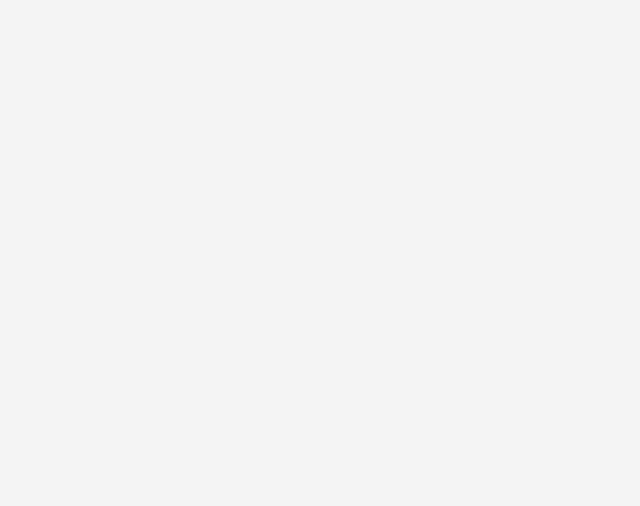
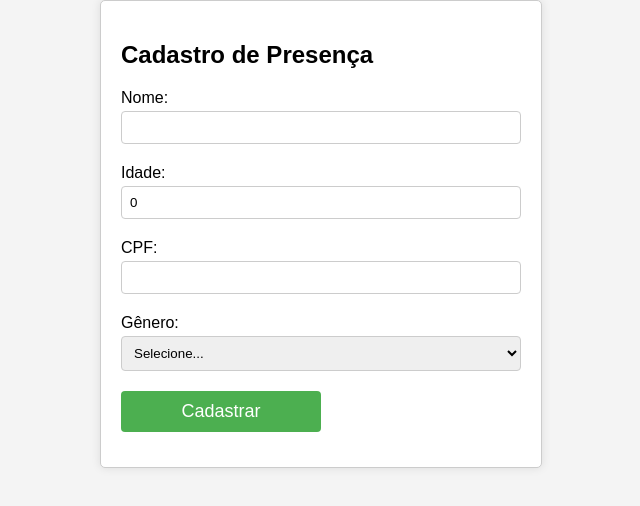
Before and after one commit to Zaanin/Projeto-Front, a React (Vite) app: page /cadastroCli in a window 1280 px wide. Before the commit this address had no page. Shown: the top 506 px of the page, without its empty margins (319-959 px from the left). Built offline with nearby package versions, Linux system fonts and the light colour scheme; the HTML template or start-up script is replaced by a standard one.

Commit message:
primeiro v1

```diff
--- a/src/routes/router.tsx
+++ b/src/routes/router.tsx
@@ -1,14 +1,48 @@
+import React from 'react';
 import { Route, Routes } from 'react-router-dom';
 import { Home } from '../screens/Home';
 import { Visualizar } from '../screens/visualizar2';
 import Menu from '../screens/Menu2';
+import TelaCadastro from '../screens/cadastroCli';
 
 export function Router() {
+  // Estado para armazenar os dados do formulário
+  const [dadosFormulario, setDadosFormulario] = React.useState({
+    nome: '',
+    idade: 0,
+    cpf: '',
+    genero: '',
+  });
+
+  // Função que será chamada quando o formulário for submetido
+  const handleCadastroSubmit = (dados) => {
+    // Lógica para lidar com os dados do formulário
+    console.log('Dados do formulário:', dados);
+    // Pode adicionar lógica para enviar os dados para o servidor, etc.
+    // Exemplo: api.post('/cadastrar', dados)
+  };
+
+  // Função para atualizar o estado conforme os campos do formulário são alterados
+  const handleChange = (campo, valor) => {
+    setDadosFormulario((prevDados) => ({ ...prevDados, [campo]: valor }));
+  };
+
   return (
     <Routes>
       <Route path="/" element={<Home />} />
       <Route path="/Menu2" element={<Menu />} />
       <Route path="/visualizar2/:Nome" element={<Visualizar />} />
+      {/* Passar a função onSubmit e os dados do formulário ao usar TelaCadastro */}
+      <Route
+        path="/cadastroCli"
+        element={
+          <TelaCadastro
+            onSubmit={handleCadastroSubmit}
+            dadosFormulario={dadosFormulario}
+            handleChange={handleChange}
+          />
+        }
+      />
     </Routes>
   );
 }
--- a/src/screens/Menu.css
+++ b/src/screens/Menu.css
@@ -2,23 +2,36 @@
   display: flex;
   flex-direction: column;
   align-items: center;
-  margin: 20px;
+  justify-content: center;
+  height: 100vh;
 }
 
 .menuItems {
   display: flex;
   flex-direction: column;
   align-items: center;
-  margin-top: 10px;
+  margin-top: 20px;
+}
+
+.buttonContainer {
+  display: flex;
+  flex-direction: column;
+  align-items: center;
 }
 
 button {
-  margin-bottom: 10px;
-  padding: 10px;
-  font-size: 16px;
+  margin-bottom: 15px;
+  padding: 15px;
+  font-size: 18px;
   cursor: pointer;
   background-color: #4caf50;
   color: white;
   border: none;
-  border-radius: 5px;
+  border-radius: 8px;
+  width: 200px;
+  transition: background-color 0.3s ease;
 }
+
+button:hover {
+  background-color: #45a049;
+}
--- a/src/screens/Menu2.tsx
+++ b/src/screens/Menu2.tsx
@@ -1,15 +1,21 @@
 import React from 'react';
+import { Link } from 'react-router-dom';
 import './Menu.css'; // Certifique-se de importar seus estilos corretamente
 
 const MenuVertical = () => {
   return (
     <div className="menuVertical">
-      <h1>Menu Vertical</h1>
       <div className="menuItems">
-        <button>Item 1</button>
-        <button>Item 2</button>
-        <button>Item 3</button>
-        {/* Adicione mais botões conforme necessário */}
+        {/* Adicione a rota ao primeiro botão para ir para a tela de cadastro */}
+        <Link to="/cadastroCli">
+          <button>Cadastro de Usuário</button>
+        </Link>
+        <div className="buttonContainer">
+          <button>Cadastro de Aluno</button>
+          <button>DashBoard Turma</button>
+          <button>Agenda Direção</button>
+          {/* Adicione mais botões conforme necessário */}
+        </div>
       </div>
     </div>
   );
--- /dev/null
+++ b/src/screens/cadastroCli.css
@@ -0,0 +1,40 @@
+/* Estilize a div principal */
+.tela-cadastro {
+    max-width: 400px;
+    margin: 0 auto;
+    padding: 20px;
+    border: 1px solid #ccc;
+    border-radius: 5px;
+    background-color: #fff;
+    box-shadow: 0 0 10px rgba(0, 0, 0, 0.1);
+  }
+
+  /* Estilize os rótulos e inputs */
+  label {
+    display: block;
+    margin-bottom: 10px;
+  }
+
+  .input-field {
+    width: 100%;
+    padding: 8px;
+    margin-top: 4px;
+    margin-bottom: 10px;
+    box-sizing: border-box;
+    border: 1px solid #ccc;
+    border-radius: 4px;
+  }
+
+  /* Estilize o botão de submit */
+  .submit-button {
+    background-color: #4caf50;
+    color: #fff;
+    padding: 10px;
+    border: none;
+    border-radius: 4px;
+    cursor: pointer;
+  }
+
+  .submit-button:hover {
+    background-color: #45a049;
+  }
--- /dev/null
+++ b/src/screens/cadastroCli.tsx
@@ -0,0 +1,85 @@
+import React from 'react';
+import './cadastroCli.css'; // Importe os estilos
+
+interface CadastroProps {
+  onSubmit: (dados: CadastroDados) => void;
+  dadosFormulario: CadastroDados;
+  handleChange: (campo: keyof CadastroDados, valor: string | number) => void;
+}
+
+interface CadastroDados {
+  nome: string;
+  idade: number;
+  cpf: string;
+  genero: string;
+}
+
+const TelaCadastro: React.FC<CadastroProps> = ({
+  onSubmit,
+  dadosFormulario,
+  handleChange,
+}) => {
+  const handleSubmit = (event: React.FormEvent) => {
+    event.preventDefault();
+    onSubmit(dadosFormulario);
+  };
+
+  return (
+    <div className="tela-cadastro">
+      <h2>Cadastro de Presença</h2>
+      <form onSubmit={handleSubmit}>
+        <label>
+          Nome:
+          <input
+            type="text"
+            value={dadosFormulario.nome}
+            onChange={(e) => handleChange('nome', e.target.value)}
+            className="input-field"
+          />
+        </label>
+
+        <label>
+          Idade:
+          <input
+            type="number"
+            value={dadosFormulario.idade}
+            onChange={(e) =>
+              handleChange('idade', parseInt(e.target.value, 10))
+            }
+            className="input-field"
+          />
+        </label>
+
+        <label>
+          CPF:
+          <input
+            type="text"
+            value={dadosFormulario.cpf}
+            onChange={(e) => handleChange('cpf', e.target.value)}
+            className="input-field"
+          />
+        </label>
+
+        <label>
+          Gênero:
+          <select
+            value={dadosFormulario.genero}
+            onChange={(e) => handleChange('genero', e.target.value)}
+            className="input-field"
+          >
+            <option value="">Selecione...</option>
+            <option value="Masculino">Masculino</option>
+            <option value="Feminino">Feminino</option>
+            <option value="Outro">Outro</option>
+          </select>
+        </label>
+
+        <button type="submit" className="submit-button">
+          Cadastrar
+        </button>
+      </form>
+    </div>
+  );
+};
+
+export default TelaCadastro;
```
